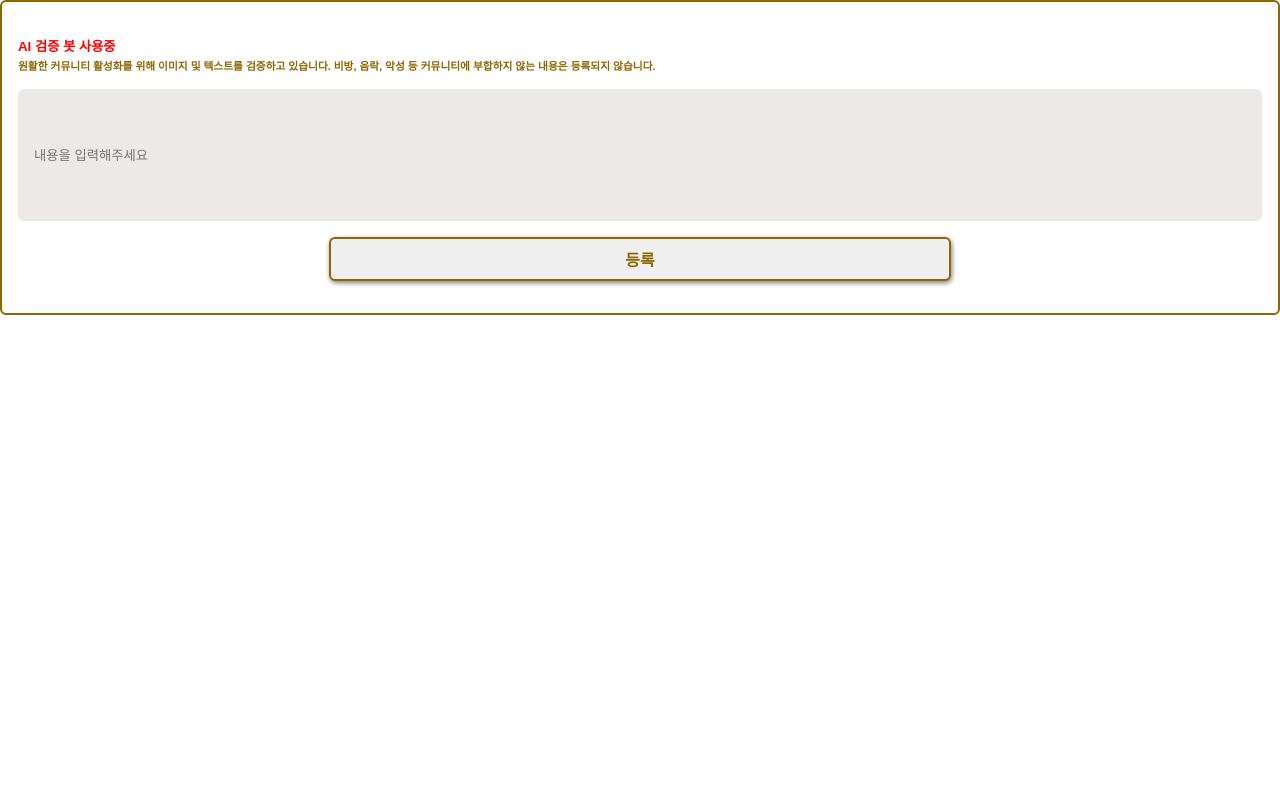
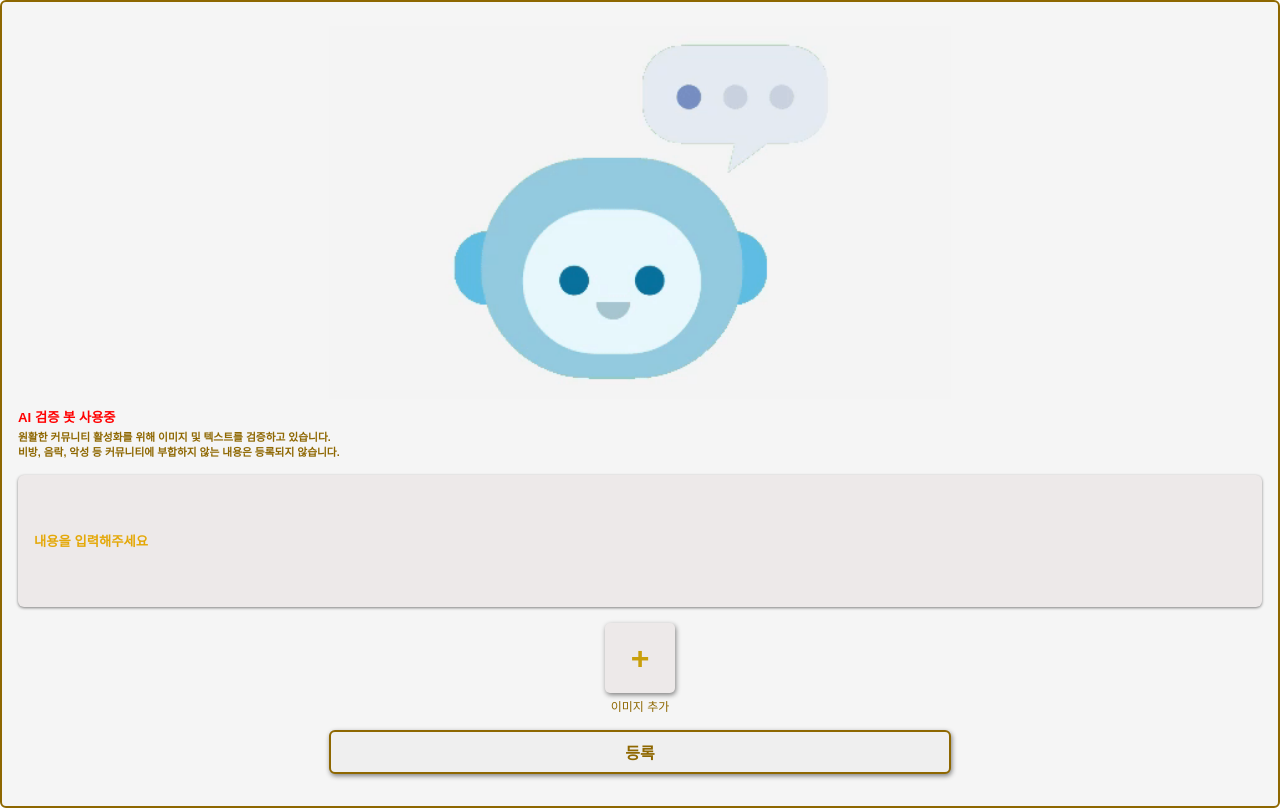
Before and after one commit to sotoro35/level-up-life, a React (Create React App) app: page /edit in a window 1280 px wide. Built offline with nearby package versions, Linux system fonts and the light colour scheme; a web font is replaced by a local one.

Commit message:
.글작성 ui 완성

```diff
--- a/src/component/Edit.js
+++ b/src/component/Edit.js
@@ -1,14 +1,19 @@
 import { styled } from 'styled-components'
+import ai2 from '../img/ai2.gif'
 
 const Edit= ()=>{
     return (
         <Container>
-            <img></img>
+            <img src={ai2}></img>
             <h5>AI 검증 봇 사용중</h5>
-            <h6>원활한 커뮤니티 활성화를 위해 이미지 및 텍스트를 검증하고 있습니다. 비방, 음락, 악성 등 커뮤니티에 부합하지 않는 내용은 등록되지 않습니다.</h6>
+            <h6>원활한 커뮤니티 활성화를 위해 이미지 및 텍스트를 검증하고 있습니다.<br/>비방, 음락, 악성 등 커뮤니티에 부합하지 않는 내용은 등록되지 않습니다.</h6>
 
             <form>
                 <input placeholder='내용을 입력해주세요'></input>
+                <div className='addImg'>
+                    <h4>+</h4>
+                </div>
+                <p>이미지 추가</p>
                 <button>등록</button>
             </form>
         </Container>
@@ -21,9 +26,12 @@ const Container= styled.div`
     border: 2px solid rgb(142,103,0);
     border-radius: 6px;
     padding: 16px;
+    background-color: rgb(245,245,245);
 
-    igm{
-        border: 1px solid red;
+    img{
+        width: 50%;
+        margin: .5rem auto;
+        display: block;
     }
 
     h5{
@@ -47,6 +55,33 @@ const Container= styled.div`
             background-color: rgb(237, 233, 233);
             color: rgb(228,168,8);
             padding: 1rem;
+            box-shadow: 0px 1px 3px gray;
+
+            &::placeholder{
+                color: rgb(228,168,8);
+                font-weight: 700;
+            }
+        }
+
+        div{
+            width: 70px;
+            height: 70px;
+            margin: 1rem auto .2rem auto;
+            border-radius: 5px;
+            display: flex;
+            align-items: center;
+            justify-content: center;
+            background-color: rgb(237,233,233);
+            color: rgb(201,159,11);
+            box-shadow: 1px 2px 5px gray;
+            font-size: 2rem;
+        }
+
+
+        p{
+            margin: 0 auto;
+            font-size: 12px;
+            color: rgb(142,103,0);
         }
 
         button{
--- a/src/component/Post.js
+++ b/src/component/Post.js
@@ -52,10 +52,14 @@ const Card= styled.div`
             h3{
                     color: rgb(142, 103, 0);
                     margin: 0 0 .3rem 0;
+                    font-weight: 100;
+                    font-size: 16px;
                 }
 
                 p{
-                    color: red;
+                    color: burlywood;
+                    font-size: 14px;
+
                 }
 
             img{
@@ -72,7 +76,7 @@ const Card= styled.div`
         box-sizing: content-box;
         background-color: rgb(226, 221, 202);
         margin: .5rem;
-        border-radius: 10px;
+        border-radius: 7px;
 
         p{
             width: 100%;
@@ -82,6 +86,7 @@ const Card= styled.div`
             border-radius: 5px;
             box-sizing: border-box;
             text-align: left;
+            font-size: 14px;
         }
 
          h5{
@@ -92,6 +97,7 @@ const Card= styled.div`
         padding-bottom: .5rem;
         border-radius: 5px;
         color: rgb(142, 103, 0);
+        font-size: 12px;
     }
     }
 
```
Also changed, not shown: src/img/ai2.gif (added).
